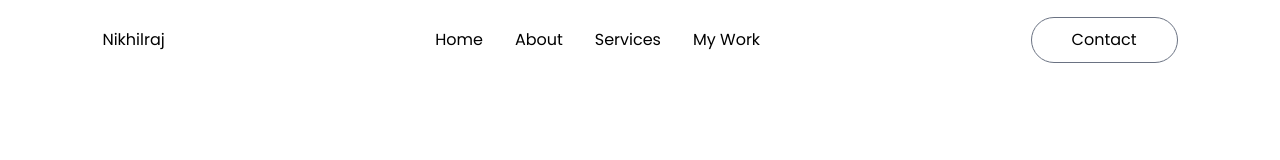
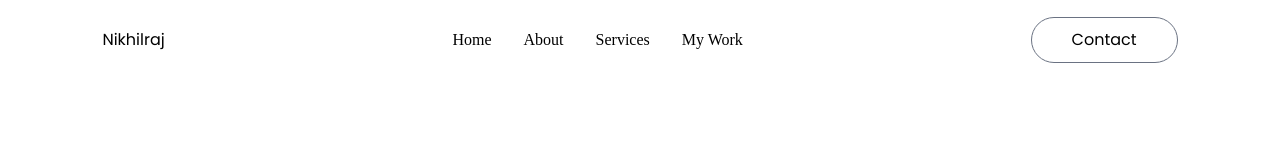
Before and after one commit to nikhilraj021/portfolio, a Next.js app: page / in a window 1280 px wide. Shown: the top 160 px of the page. Built offline with nearby package versions, Linux system fonts and the light colour scheme; a web font is replaced by a local one.

Commit message:
Refactor Navbar component to use 'Ovo' font and clean up layout imports in RootLayout.

```diff
--- a/src/app/components/Navbar.jsx
+++ b/src/app/components/Navbar.jsx
@@ -8,8 +8,8 @@ const Navbar = () => {
                     <h1>Nikhilraj</h1>
                 </a>
 
-                <ul className='hidden md:flex items-center gap-6 lg:gap-8 rounded-full px-12 py-3'>
-                    <li>
+                <ul className='hidden font-ovo md:flex items-center gap-6 lg:gap-8 rounded-full px-12 py-3'>
+                    <li className=''>
                         <a href="#top">Home</a>
                     </li>
                     <li>
--- a/src/app/globals.css
+++ b/src/app/globals.css
@@ -1,5 +1,6 @@
+@import url('https://fonts.googleapis.com/css2?family=Ovo&family=Poppins:ital,wght@0,100;0,200;0,300;0,400;0,500;0,600;0,700;0,800;0,900;1,100;1,200;1,300;1,400;1,500;1,600;1,700;1,800;1,900&display=swap');
 @import "tailwindcss";
 
-*{
-    font-family: poppins;
+@theme {
+    --font-ovo : 'Ovo', serif;
 }
--- a/src/app/layout.tsx
+++ b/src/app/layout.tsx
@@ -1,16 +1,6 @@
 import type { Metadata } from "next";
-import { Outfit, Ovo, Poppins } from "next/font/google";
+import { Poppins } from "next/font/google";
 import "./globals.css";
-
-const outfit = Outfit({
-  subsets: ["latin"],
-  weight: ["100", "200", "300", "400", "500", "600", "700", "800", "900"],
-});
-
-const ovo = Ovo({
-  weight: ["400"],
-  subsets: ["latin"],
-});
 
 const poppins = Poppins({
   weight: ["100", "200", "300", "400", "500", "600", "700", "800", "900"],
@@ -30,7 +20,7 @@ export default function RootLayout({
   return (
     <html lang="en">
       <body
-        className={`${outfit.className} ${ovo.className} ${poppins.className} antialiased`}
+        className={`${poppins.className} antialiased`}
       >
         {children}
       </body>
```
